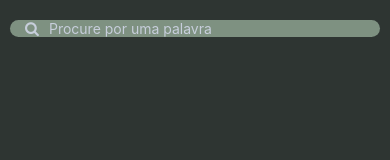
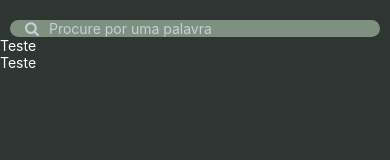
Before and after one commit to carlos-hns/Learning, a React Native app: screen / in a window 390 px wide. Shown: the top 160 px of the page. Built offline with nearby package versions, Linux system fonts and the light colour scheme.

Commit message:
Cria a primeira versao da lista de palavras

```diff
--- /dev/null
+++ b/src/features/home/domain/entities/word.ts
@@ -0,0 +1,8 @@
+type WordEntity = {
+  id: number;
+  word: string;
+  explanation: string;
+  phrases: string[];
+};
+
+export default WordEntity;
--- /dev/null
+++ b/src/features/home/presentation/components/words/words_component.styles.ts
@@ -0,0 +1,5 @@
+import {StyleSheet} from 'react-native';
+
+const WordsComponentStyle = StyleSheet.create({});
+
+export default WordsComponentStyle;
--- /dev/null
+++ b/src/features/home/presentation/components/words/words_component.tsx
@@ -0,0 +1,26 @@
+import React from 'react';
+import {FlatList, Pressable, Text, View} from 'react-native';
+import WordEntity from '../../../domain/entities/word';
+
+interface WordsComponentProps {
+  words: WordEntity[];
+}
+
+const WordsComponent: React.FC<WordsComponentProps> = (
+  props: WordsComponentProps,
+) => {
+  return (
+    <>
+      <FlatList
+        data={props.words}
+        renderItem={word => (
+          <Pressable>
+            <Text style={{color: 'white'}}>Teste</Text>
+          </Pressable>
+        )}
+      />
+    </>
+  );
+};
+
+export default WordsComponent;
--- a/src/features/home/presentation/pages/home_page.tsx
+++ b/src/features/home/presentation/pages/home_page.tsx
@@ -1,12 +1,34 @@
 import React from 'react';
 import {View} from 'react-native';
+
+import HomePageStyle from './home_page.styles';
+
 import SearchComponent from '../components/search/search_component';
-import HomePageStyle from './home_page.styles';
+import WordsComponent from '../components/words/words_component';
+import WordEntity from '../../domain/entities/word';
+
+const elements: WordEntity[] = [
+  {
+    id: 1,
+    word: 'Red',
+    explanation: 'Red is a color',
+    phrases: ['The car is red'],
+  },
+  {
+    id: 2,
+    word: 'Duck',
+    explanation: 'Ducks are birds/waterfowls',
+    phrases: [
+      'The ducks started quacking loudly when we threw them some bread',
+    ],
+  },
+];
 
 const HomePage: React.FC = () => {
   return (
     <View style={HomePageStyle.container}>
       <SearchComponent />
+      <WordsComponent words={elements} />
     </View>
   );
 };
```
